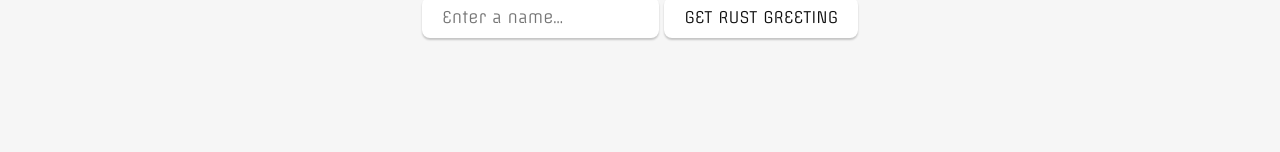
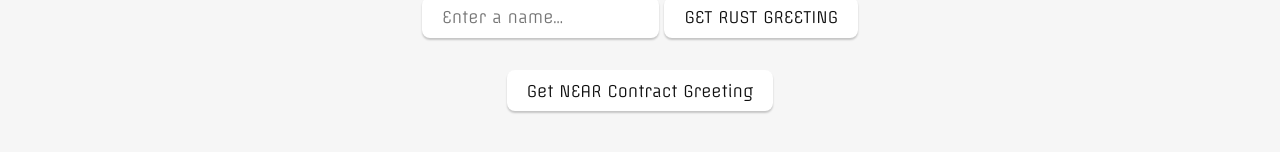
Before and after one commit to sleet-iced/tauri_hello_react, a React (Vite) app: page / in a window 1280 px wide. Shown: the part 334-486 px from the top of the page. Built offline with nearby package versions, Linux system fonts and the light colour scheme.

Commit message:
Update App.tsx

```diff
--- a/src/App.tsx
+++ b/src/App.tsx
@@ -6,16 +6,30 @@
 function App() {
   const [greetMsg, setGreetMsg] = useState("");
   const [name, setName] = useState("");
+  const [nearGreeting, setNearGreeting] = useState("");
+  const [isLoading, setIsLoading] = useState(false);
+  const [error, setError] = useState("");
 
   async function greet() {
-    // Learn more about Tauri commands at https://tauri.app/develop/calling-rust/
     setGreetMsg(await invoke("greet", { name }));
+  }
+
+  async function fetchNearGreeting() {
+    try {
+      setIsLoading(true);
+      setError("");
+      const greeting = await invoke("get_near_greeting");
+      setNearGreeting(greeting);
+    } catch (err) {
+      setError(err instanceof Error ? err.message : "Failed to fetch greeting");
+    } finally {
+      setIsLoading(false);
+    }
   }
 
   return (
     <main className="container">
-
-<img src={sleetLogo} alt="Sleet logo" className="sleet-logo" />
+      <img src={sleetLogo} alt="Sleet logo" className="sleet-logo" />
       <h1>hello.sleet.near</h1>
       <p>🧜‍♂️ a tauri hello project by sleet<br/>to interact with a hello smart contract on near</p>
 
@@ -34,6 +48,17 @@
         <button type="submit">GET RUST GREETING</button>
       </form>
       <p>{greetMsg}</p>
+
+      <div className="near-greeting">
+        <button
+          onClick={fetchNearGreeting}
+          disabled={isLoading}
+        >
+          {isLoading ? "Loading..." : "Get NEAR Contract Greeting"}
+        </button>
+        {nearGreeting && <p>Contract says: {nearGreeting}</p>}
+        {error && <p className="error">{error}</p>}
+      </div>
     </main>
   );
 }
```
